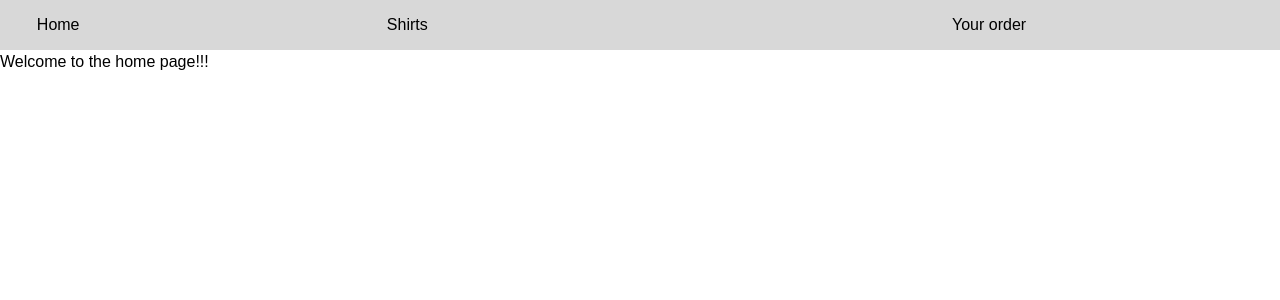
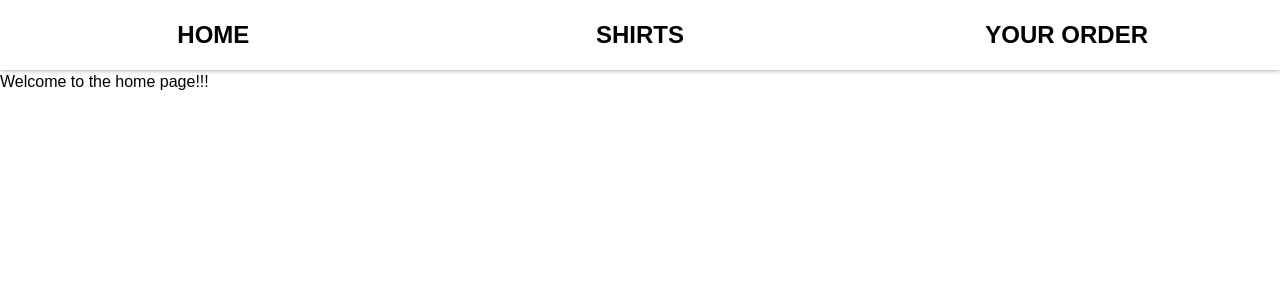
Before and after one commit to MrKubis/react-shirt-shop, a React (Vite) app in the folder react-project/: page / in a window 1280 px wide. Shown: the top 300 px of the page. Built offline with nearby package versions, Linux system fonts and the light colour scheme.

Commit message:
feat: Navbar improvement

```diff
--- a/react-project/src/Navbar.css
+++ b/react-project/src/Navbar.css
@@ -1,19 +1,33 @@
-.nav{
+.navbar-container{
     width: 100%;
-    height: 50px;
+    height: 70px;
     top: 0;
     left: 0;
     position: fixed;
     display: flex;
     flex-direction: row;
-    background-color: rgb(216, 216, 216);
+    background-color: white;
+    box-shadow: 10px;
+    text-decoration: none;
+    box-shadow: 0px 0px 5px rgba(92, 92, 92, 0.671);
+    z-index: 100;
+}
+
+.navbar-container a{
+    text-transform: uppercase;
+    font-size: 1.5rem;
+    font-weight: 700;
+    text-decoration: none;
+    color: black;
+}
+:root{
+    padding-top: 70px;
 }
 .nav-home-container{
     margin-top: auto;
     margin-bottom: auto;
     text-align: center;
     justify-content: center;
-    width: 10%;
     display: flex;
     flex-direction: row;
 }
@@ -23,8 +37,11 @@
     width: 100%;
     display: flex;
     flex-direction: row;
+    text-decoration: none;
+
 }
 .nav-route{
+    text-decoration: none;
     margin-top: auto;
     margin-bottom: auto;
     width: 100%;
--- a/react-project/src/Navbar.jsx
+++ b/react-project/src/Navbar.jsx
@@ -2,20 +2,17 @@ import { NavLink } from "react-router-dom";
 import './NavBar.css'
 function NavBar(){
     return (
-        <nav className="nav">
-            <div className="nav-home-container">
-                <NavLink to="/" >Home</NavLink>
+        <div className="navbar-container">
+            <div className="nav-route">
+                <NavLink to="/" viewTransition>Home</NavLink>
             </div>
-
-            <div className="nav-routes-container">
-                <div className="nav-route">
-                    <NavLink to="/shirts" >Shirts</NavLink>
-                </div>
-                <div className="nav-route">
-                    <NavLink to = "/order">Your order</NavLink>
-                </div>
+            <div className="nav-route">
+                <NavLink to="/shirts" viewTransition>Shirts</NavLink>
             </div>
-        </nav>
+            <div className="nav-route">
+                <NavLink to = "/order" viewTransition>Your order</NavLink>
+            </div>
+        </div>
     );
 }
 
```
